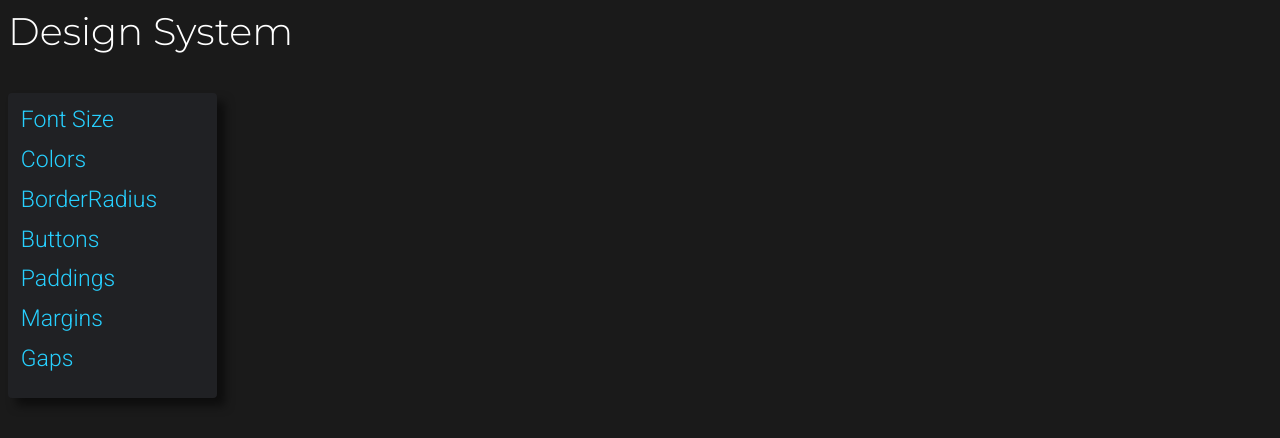
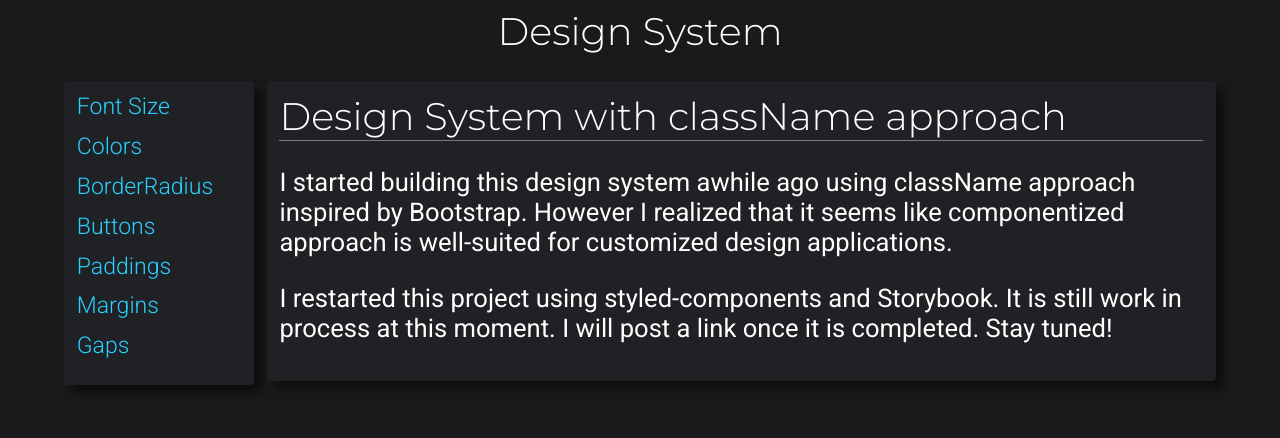
Before and after one commit to peeweemiwie/sass-library, a React (Create React App) app: page / in a window 1280 px wide. Shown: the top 438 px of the page. Built offline with nearby package versions, Linux system fonts and the light colour scheme; a web font is replaced by a local one.

Commit message:
Create intro and add link to homepage

```diff
--- a/src/App.js
+++ b/src/App.js
@@ -1,4 +1,4 @@
-import { Routes, Route } from 'react-router-dom';
+import { Routes, Route, Link } from 'react-router-dom';
 import FontSizes from './components/FontSizes';
 import Colors from './components/Colors';
 import BorderRadius from './components/BorderRadius';
@@ -8,16 +8,21 @@ import Margins from './components/Margins';
 import Gaps from './components/Gaps';
 import Nav from './components/Nav';
 import './App.scss';
+import Intro from './components/Intro';
 
 function App() {
 	return (
 		<div className='App'>
 			<header className='header'>
-				<h1 className='h1'>Design System</h1>
+				<h1 className='h1'>
+					<Link to='/'>Design System</Link>
+				</h1>
 			</header>
+			<section className='content'>
 				<Nav />
 				<main className='main'>
 					<Routes>
+						<Route path='/' element={<Intro />} />
 						<Route path='font-sizes' element={<FontSizes />} />
 						<Route path='colors' element={<Colors />} />
 						<Route path='border-radius' element={<BorderRadius />} />
@@ -27,6 +32,7 @@ function App() {
 						<Route path='gaps' element={<Gaps />} />
 					</Routes>
 				</main>
+			</section>
 		</div>
 	);
 }
--- a/src/App.scss
+++ b/src/App.scss
@@ -1,13 +1,20 @@
 @use './styles/variables' as var;
 @use './styles/typography';
 .App {
-	display: grid;
-	grid-template-areas:
-		'header header'
-		'nav content';
-	grid-template-columns: 1fr 5fr;
 	.header {
-		grid-area: header;
+		text-align: center;
+		a {
+			color: var.$white;
+			text-decoration: none;
+		}
 	}
-	gap: var.$base-gap;
+	.content {
+		display: grid;
+		grid-template-areas: 'nav content';
+		grid-template-columns: 1fr 5fr;
+
+		gap: var.$base-gap;
+		width: min(90vw, 100rem);
+		margin: 0 auto;
+	}
 }
--- a/src/components/Gaps.js
+++ b/src/components/Gaps.js
@@ -13,10 +13,7 @@ const Gaps = () => {
 		</div>
 	));
 	const gapRow = [...Array(7)].map((_, index) => (
-		<div
-			className={`d-flex rg-${index} p-1 border-gray flex-dir-col`}
-			style={{ maxWidth: '12rem' }}
-		>
+		<div className={`d-flex rg-${index} p-1 border-gray flex-dir-col`}>
 			<span className='border-white'>rg-{index}</span>
 			<span className='border-white'>rg-{index}</span>
 			<span className='border-white'>rg-{index}</span>
@@ -34,16 +31,7 @@ const Gaps = () => {
 			<Card
 				classNames={'Gaps'}
 				cardTitle={'gap'}
-				cardBody={
-					<div
-						className='g-1 d-flex flex-dir-col'
-						style={{
-							maxWidth: '20rem',
-						}}
-					>
-						{gap}
-					</div>
-				}
+				cardBody={<div className='g-1 d-flex flex-dir-col'>{gap}</div>}
 			/>
 			<Card
 				classNames={'Gaps'}
--- /dev/null
+++ b/src/components/Intro.js
@@ -0,0 +1,28 @@
+import Card from './Card';
+const Intro = () => {
+	return (
+		<>
+			<Card
+				classNames='Colors'
+				cardTitle='Design System with className approach'
+				cardBody={
+					<>
+						<div className='container mb-2'>
+							I started building this design system awhile ago using className
+							approach inspired by Bootstrap. However I realized that it seems
+							like componentized approach is well-suited for customized design
+							applications.
+						</div>
+						<div className='container mb-2'>
+							I restarted this project using styled-components and Storybook. It
+							is still work in process at this moment. I will post a link once
+							it is completed. Stay tuned!
+						</div>
+					</>
+				}
+			/>
+		</>
+	);
+};
+
+export default Intro;
```
Lines whose indentation alone changed are shown as unchanged.
